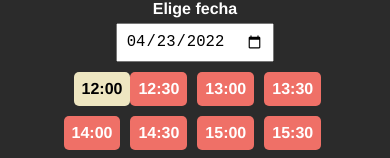
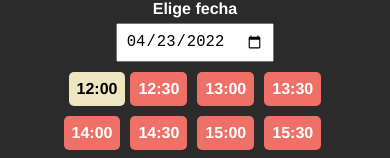
Before and after one commit to geminway92/taperia-rondenia, a Vue app: page /reservas in a window 390 px wide. In both pictures the pointer is over the label "12:00". Shown: the part 140-298 px from the top of the page. Built offline with nearby package versions, Linux system fonts and the light colour scheme.

Commit message:
fixed bug that on mobile when hovering over the reservation times collided with other times

```diff
--- a/src/views/ReservasView.vue
+++ b/src/views/ReservasView.vue
@@ -204,7 +204,7 @@ button:active{
 .toggle-hour label:hover {
     background: #9c6b67;
     position: relative;
-    left: 10px;
+    left: 5px;
 }
 
 .toggle-hour input[type="radio"] {
```
